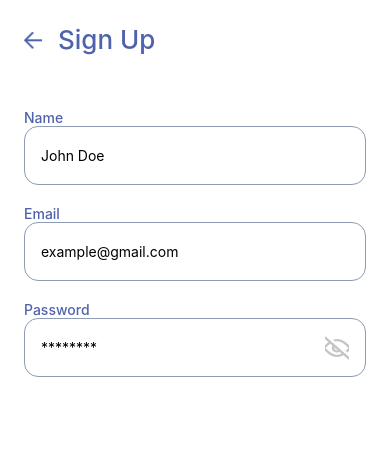
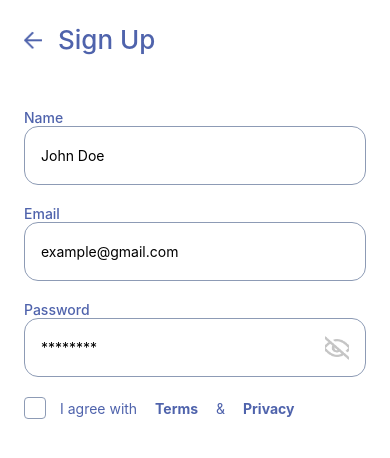
Before and after one commit to ViktorLumiste/MobileAppExample, a React Native app: screen / in a window 390 px wide. Shown: the top 458 px of the page. Built offline with nearby package versions, Linux system fonts and the light colour scheme.

Commit message:
Checkbox komponent

```diff
--- /dev/null
+++ b/src/components/Checkbox/index.js
@@ -0,0 +1,17 @@
+import React from "react";
+import { TouchableOpacity, View, Image } from "react-native";
+
+import { styles } from './styles'
+
+const Checkbox = ({checked, onCheck}) =>{
+    return(
+        <TouchableOpacity activeOpacity={0.6} style={styles.container} onPress={() => onCheck(!checked)}>
+            {checked ? (
+                <View style={styles.innerContainer}>
+                    <Image style={styles.checkIcon} source={require('../../assets/check.png')} />
+                </View>
+            ) : null}
+        </TouchableOpacity>
+    )
+}
+export default Checkbox
--- /dev/null
+++ b/src/components/Checkbox/styles.js
@@ -0,0 +1,24 @@
+import { StyleSheet } from "react-native";
+
+import { colors } from "../../utils/colors";
+
+export const styles = StyleSheet.create({
+    container:{
+        borderColor: colors.gray,
+        borderWidth:1,
+        borderRadius: 4,
+        width: 22,
+        height:22
+    },
+    innerContainer:{
+        backgroundColor: colors.grey,
+        width:'100%',
+        height:'100%',
+        justifyContent: 'center',
+        alignItems: 'center'
+    },
+    checkIcon:{
+        width: '100%',
+        height: '100%'
+    }
+})
--- a/src/screens/auth/SignUp/index.js
+++ b/src/screens/auth/SignUp/index.js
@@ -1,16 +1,22 @@
-import React from "react";
-import { View } from "react-native"
+import React, {useState} from "react";
+import { View, Text } from "react-native"
 import AuthHeader from "../../../components/AuthHeader";
 import Input from "../../../components/Input";
+import Checkbox from "../../../components/Checkbox";
 import { styles } from "./styles"
 
 const SignUp = () => {
+    const [checked, setChecked] = useState(false)
     return(
         <View style={styles.container}>
             <AuthHeader title="Sign Up"/>
             <Input label="Name" placeholder={"John Doe"}/>
             <Input label="Email" placeholder={"example@gmail.com"}/>
             <Input isPassword label="Password" placeholder={"********"}/>
+            <View style={styles.agreeRow}>
+                <Checkbox checked={checked} onCheck={setChecked} />
+                <Text style={styles.agreeText}>I agree with <Text style={styles.agreeTextBold}>Terms</Text> & <Text style={styles.agreeTextBold}>Privacy</Text></Text>
+            </View>
         </View>
     )
 }
--- a/src/screens/auth/SignUp/styles.js
+++ b/src/screens/auth/SignUp/styles.js
@@ -5,5 +5,18 @@
 export const styles = StyleSheet.create({
     container:{
         padding:24
+    },
+    agreeRow:{
+        flexDirection: 'row',
+        alignItems: 'center'
+    },
+    agreeText:{
+        color: colors.blue,
+        marginHorizontal: 14
+    },
+    agreeTextBold:{
+        color: colors.blue,
+        marginHorizontal: 14,
+        fontWeight:'bold'
     }
 })
```
Also changed, not shown: src/assets/check.png (added).
